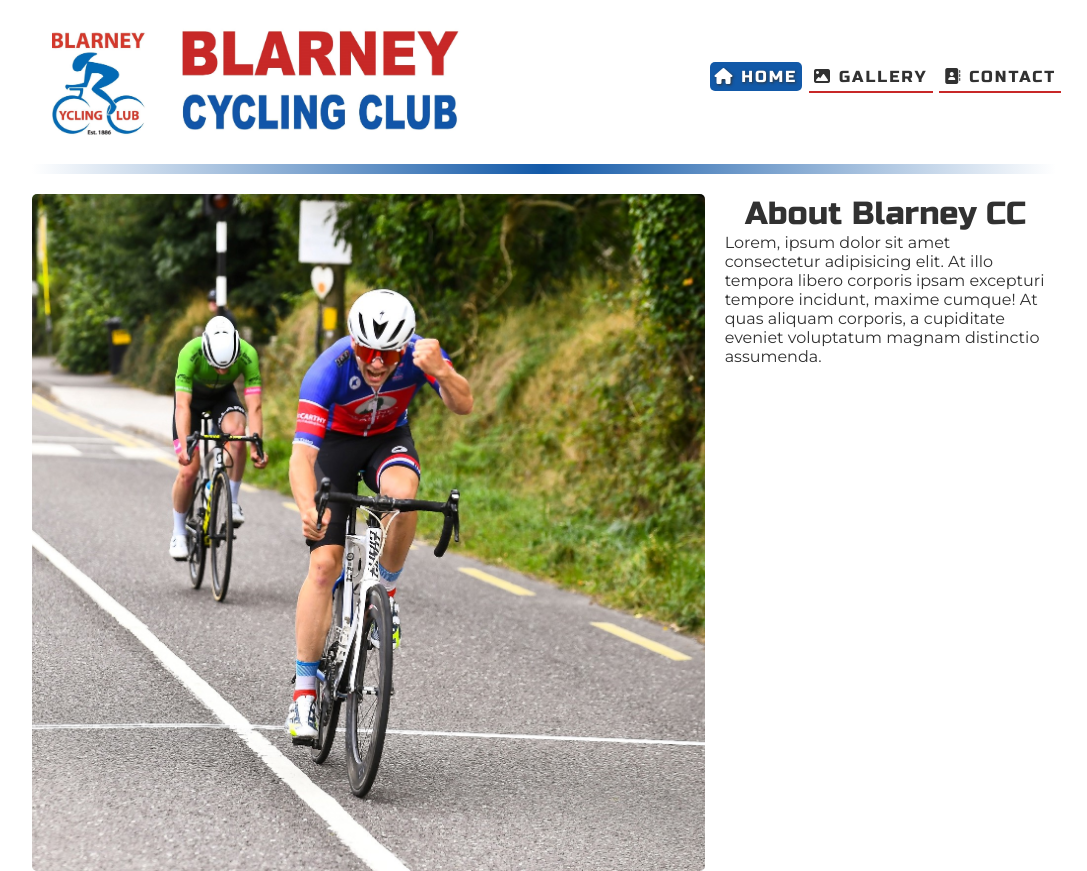
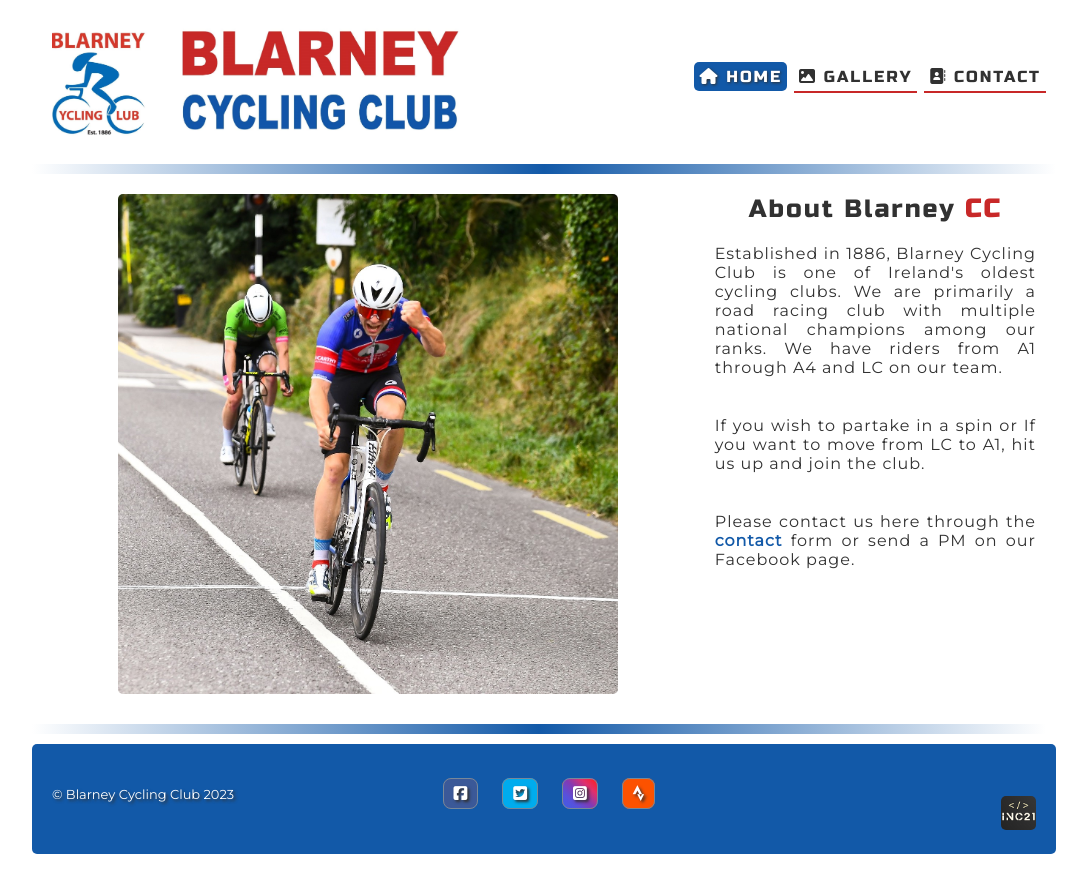
Before and after one commit to Inc21/blarney_cc_pp1, a plain HTML site: page index.html in a window 1280 px wide. Shown: the top 871 px of the page, without its empty margins (96-1183 px from the left). Drawn offline with Linux system fonts and the light colour scheme.

Commit message:
change nav-bar position and padding. Small tweaks in stiling. Add about text on index.html

```diff
--- a/assets/css/style.css
+++ b/assets/css/style.css
@@ -18,6 +18,9 @@ h1 {
     font-family: 'Russo one', sans-serif;
     text-align: center;
     font-weight: 500;
+    font-size: 25px;
+    padding-bottom: 20px;
+    letter-spacing: 2px;
 }
 
 h2 {
@@ -45,7 +48,7 @@ h2 {
 img {
     width: 100%;
     height: 100%;
-    /* object-fit:contain; */
+    object-fit:cover;
     border-radius: 5px;
     }
 
@@ -66,15 +69,16 @@ img {
 
 .nav-menu {
     grid-row: 1;
-    grid-column: 3 / 5;
+    grid-column: 2 / 5;
     font-family: 'Russo one', sans-serif;
     font-size: 100%;
     text-transform: uppercase;
-    justify-self: center;
+    justify-self: right;
     align-self: center;
     /* margin-right: 3%; */
     white-space: nowrap;
     letter-spacing: 2px;
+    padding-right: 10px;
 }
 
 .nav-menu a {
@@ -129,13 +133,9 @@ li .active {
 .hero-image {
     grid-row: 3 / 4;
     grid-column: 1 / 3;
-    /* max-width: 600px; */
-    /* max-height: 700px; */
+    max-height: 65vh;
     padding: 10px 0;
     margin: 0 auto;
-    width: 100%;
-    height: 100%;
-    object-fit: cover;
 }
 
 /* gallery section */
@@ -173,11 +173,32 @@ li .active {
 .about-box {
     grid-row: 3 / 5;
     grid-column: 3 / 5;
-    padding: 10px;
+    padding: 10px 20px 0 0;
+    text-align: justify;
     /* justify-self: center; */
-    /* border: 1px solid #1259a8; */
+    /* border-right: 1px solid #1259a8; */
 }
 
+span {
+    color: #c82828;font-weight: 600;
+    letter-spacing: 3px;
+
+}
+
+.about-box > p {
+    padding-bottom: 20px;
+    letter-spacing: 1px;
+}
+
+p > a {
+    color: #1259a8;
+    text-decoration: none;
+    font-weight: 600;
+}
+
+p a:hover {
+    color: #c82828;
+}
 
 #line2, .line {
     grid-row: 5;
--- a/index.html
+++ b/index.html
@@ -33,10 +33,20 @@
             </div>
             <div class="about-box" id="about-box">
                 <h1>
-                    About Blarney CC
+                    About Blarney <span>CC</span>
                 </h1>
                 <p>
-                    Lorem, ipsum dolor sit amet consectetur adipisicing elit. At illo tempora libero corporis ipsam excepturi tempore incidunt, maxime cumque! At quas aliquam corporis, a cupiditate eveniet voluptatum magnam distinctio assumenda.
+                    Established in 1886, Blarney Cycling Club is one of Ireland's oldest cycling clubs. We are primarily a road racing club with
+                    multiple national champions among our ranks. We have riders from A1 through A4 and LC on our team.
+                </p>
+                <br>
+                <p>
+                    If you wish to partake in a spin or If you want to move from LC to A1, hit us up and join the club.
+                </p>
+                <br>
+                <p>
+                    Please contact us here through the <a href="contact.html"> contact</a> form or send a PM on our Facebook page.
+                </p>
                 </p>
             </div>
             <div id="line2" class="line"></div>
```
Also changed, not shown: assets/images/Blarney_cyclist_winning_portrait.jpg (deleted).
